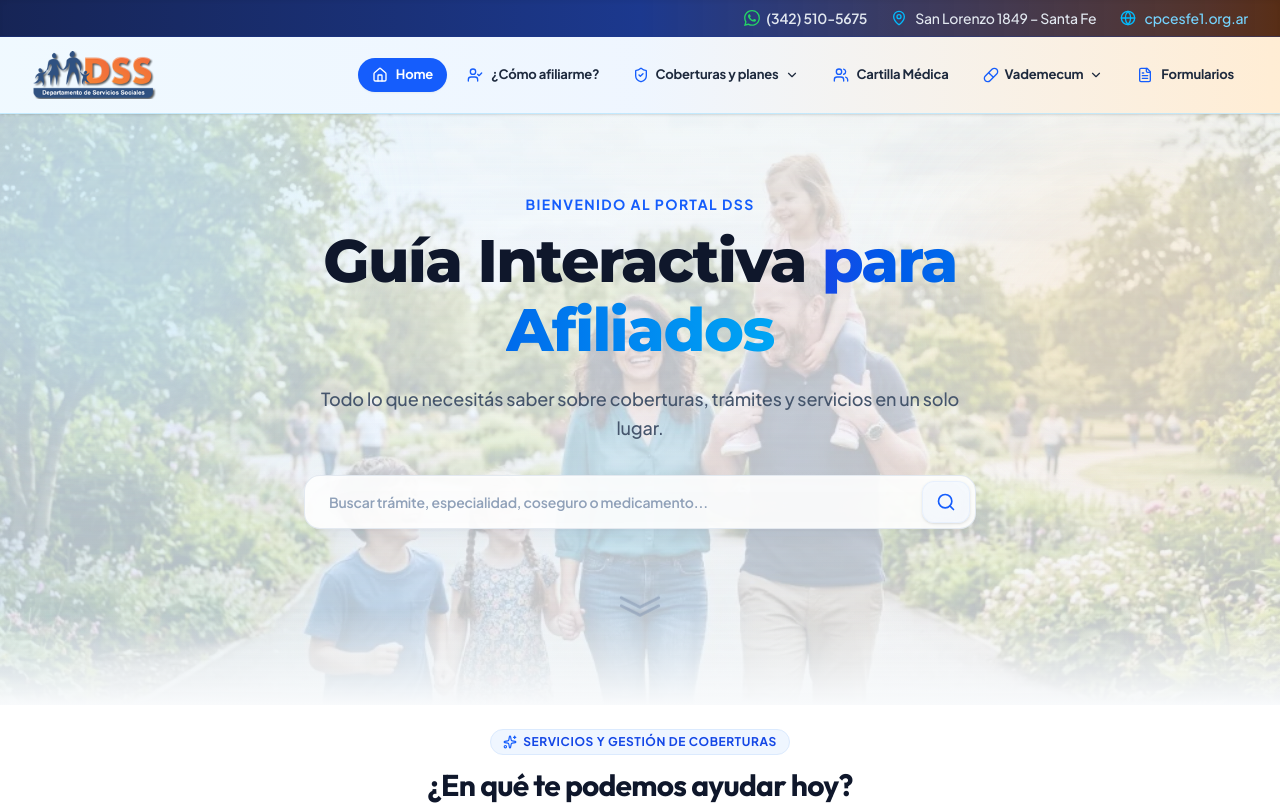
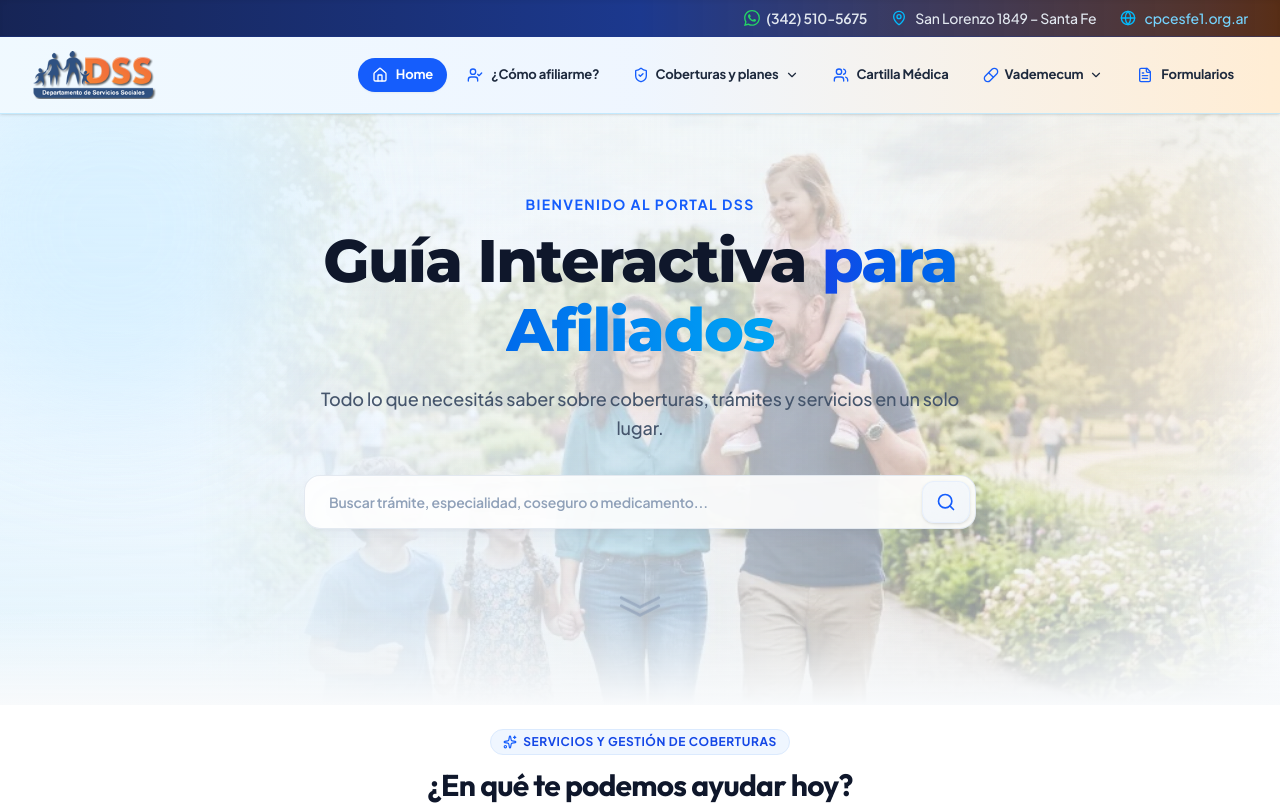
Before and after one commit to KarimServin/guia-interactiva-dss, a Next.js app: page / in a window 1280 px wide. Shown: the top 805 px of the page. Built offline with nearby package versions, Linux system fonts and the light colour scheme.

Commit message:
Shift Hero image to the right and apply horizontal gradient mask

```diff
--- a/src/components/HeroSection.tsx
+++ b/src/components/HeroSection.tsx
@@ -42,10 +42,13 @@ export const HeroSection: React.FC<HeroSectionProps> = ({
     <div className="relative overflow-hidden pt-14 pb-8 sm:pt-20 sm:pb-12 px-4 sm:px-6 lg:px-8 z-10 bg-gradient-to-b from-sky-50/90 via-blue-50/50 to-slate-50">
       {/* Background Hero Image with Soft Dual Overlay */}
       <div
-        className="absolute inset-0 z-0 opacity-25 bg-cover bg-center bg-no-repeat pointer-events-none mix-blend-multiply"
+        className="absolute inset-0 z-0 bg-cover bg-no-repeat pointer-events-none mix-blend-multiply"
         style={{
           backgroundImage: "url('/hero-bg.webp')",
-          backgroundPosition: "center 30%",
+          backgroundPosition: "85% 30%",
+          opacity: 0.45,
+          WebkitMaskImage: "linear-gradient(to right, transparent 0%, transparent 15%, black 75%, transparent 100%)",
+          maskImage: "linear-gradient(to right, transparent 0%, transparent 15%, black 75%, transparent 100%)",
         }}
       />
 
```
